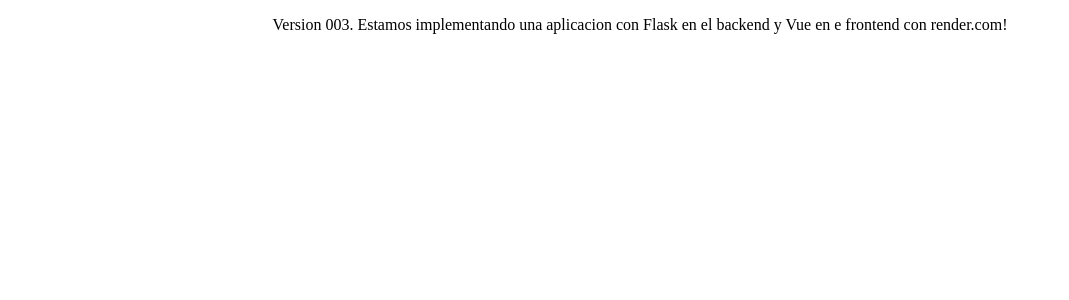
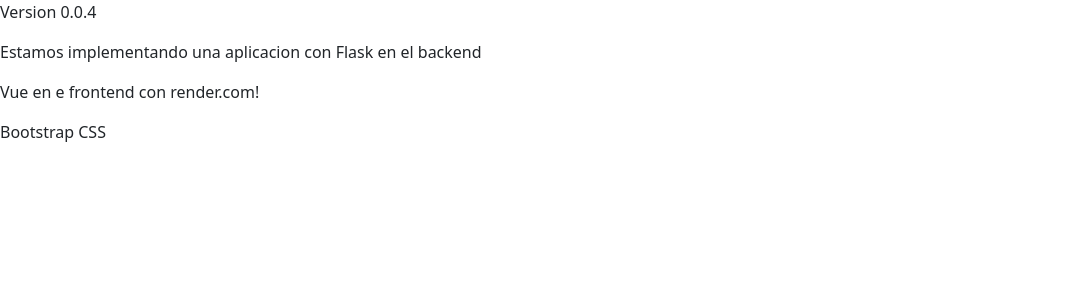
Before and after one commit to yuniorvargas1966/flaskhola, a Flask app: page / in a window 1280 px wide. Shown: the top 300 px of the page, without its empty margins (0-1069 px from the left). Run offline with Flask 3, Linux system fonts and the light colour scheme; some libraries are stand-ins or nearby versions.

Commit message:
5 Commit

```diff
--- a/static/js/index.js
+++ b/static/js/index.js
@@ -1,6 +1,6 @@
 const app = Vue.createApp({})
  app.component('component-a', {
-     template: `<p>Version 003. Estamos implementando una aplicacion con Flask en el backend y Vue en e frontend con render.com!
+     template: `<p>Version 0.0.4</p><p>Estamos implementando una aplicacion con Flask en el backend </p><p>Vue en e frontend con render.com!</p><p>Bootstrap CSS
 </p>`,
 })
 app.mount('#app')
--- a/templates/index.html
+++ b/templates/index.html
@@ -6,6 +6,7 @@
     <title>Flask Hola</title>
     <script src="https://unpkg.com/vue@3.2.47/dist/vue.global.prod.js"></script>
     <link rel="stylesheet" href="static/css/styles.css">
+    <link href="https://cdn.jsdelivr.net/npm/bootstrap@5.3.2/dist/css/bootstrap.min.css" rel="stylesheet" integrity="sha384-T3c6CoIi6uLrA9TneNEoa7RxnatzjcDSCmG1MXxSR1GAsXEV/Dwwykc2MPK8M2HN" crossorigin="anonymous">
 </head>
 <body>
     <div id="app">
```
